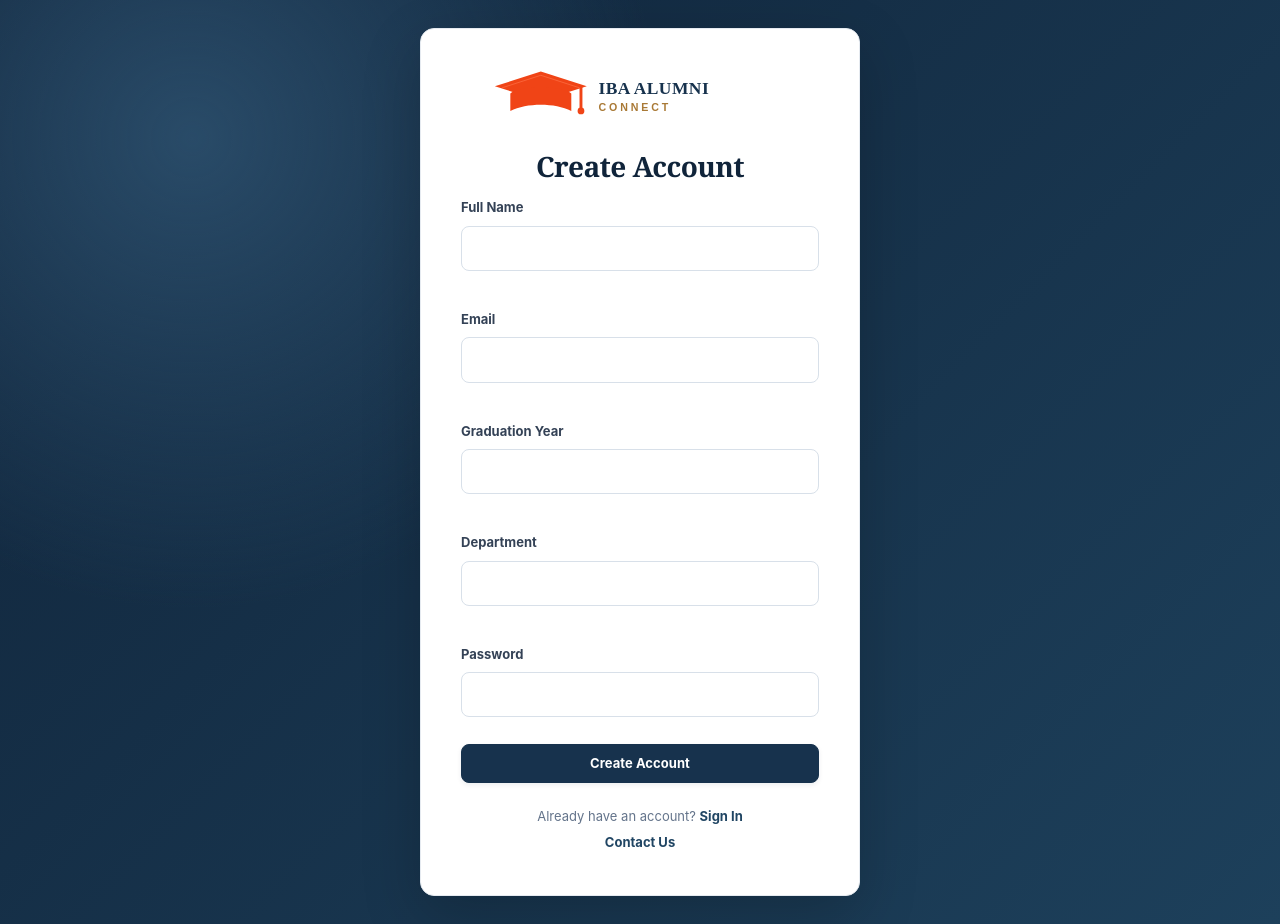
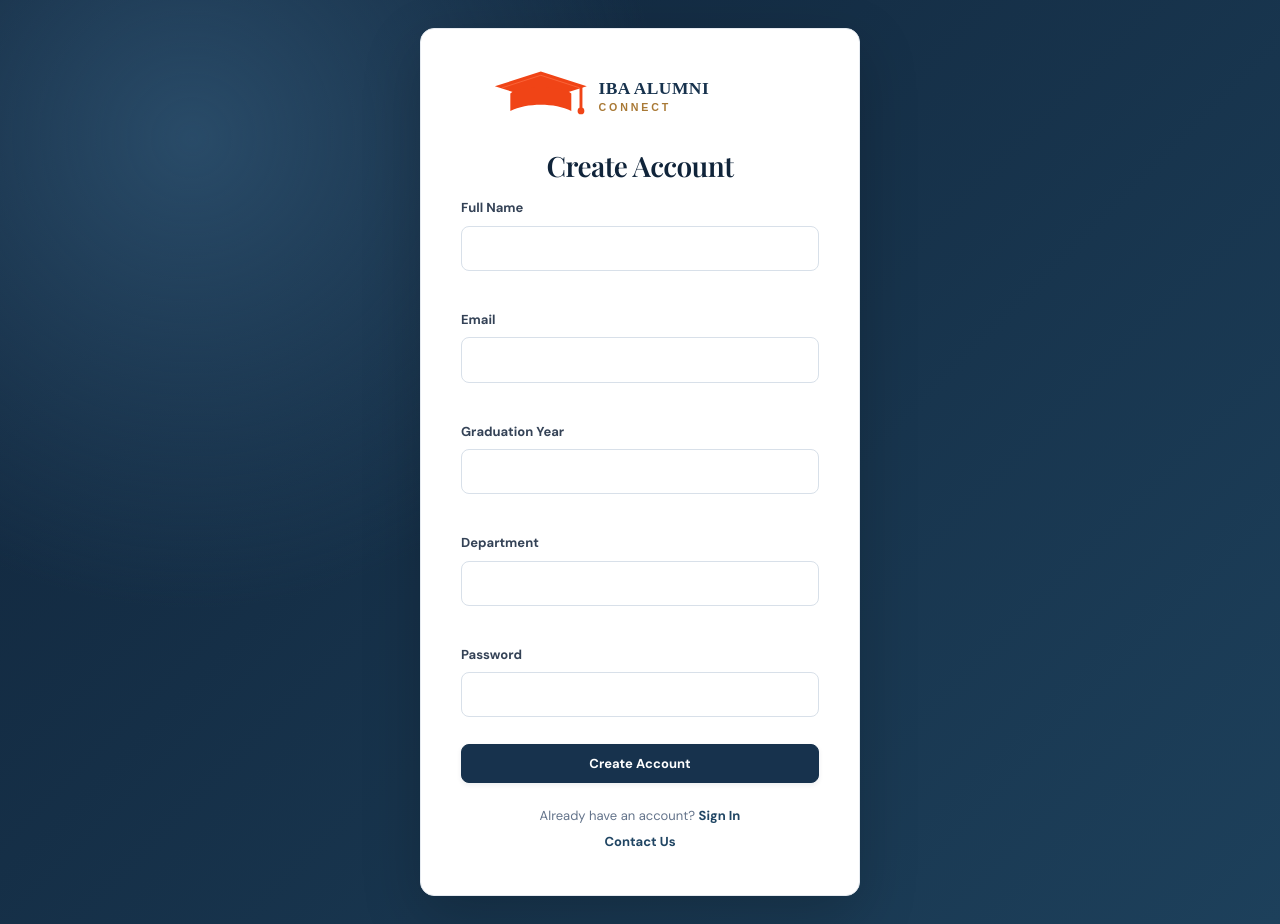
Before and after one commit to khadimhussainsoomro5055-hub/Alumni-Management-System, a Node server app: page /signup in a window 1280 px wide. Run offline with Node 20, Linux system fonts and the light colour scheme.

Commit message:
Load the shared typography before all stylesheet rules

```diff
--- a/public/style.css
+++ b/public/style.css
@@ -1,3 +1,4 @@
+@import url('https://fonts.googleapis.com/css2?family=DM+Sans:wght@400;500;600;700;800&family=Playfair+Display:wght@500;600;700&display=swap');
 /* Alumni Connect — professional visual system */
 :root {
   color-scheme: light;
@@ -385,7 +386,6 @@ button:disabled, .btn:disabled { cursor: not-allowed; opacity: .6; }
 
 
 /* Unified IBA Alumni Connect identity and typography across every page */
-@import url('https://fonts.googleapis.com/css2?family=DM+Sans:wght@400;500;600;700;800&family=Playfair+Display:wght@500;600;700&display=swap');
 body { font-family:"DM Sans",Inter,"Segoe UI",Arial,sans-serif; font-size:14px; line-height:1.65; }
 h1,h2,h3,h4,.card-title,.logo { font-family:"DM Sans",Inter,"Segoe UI",Arial,sans-serif; }
 h1 { font-size:clamp(25px,3vw,32px); font-weight:750; letter-spacing:-.8px; }
```
